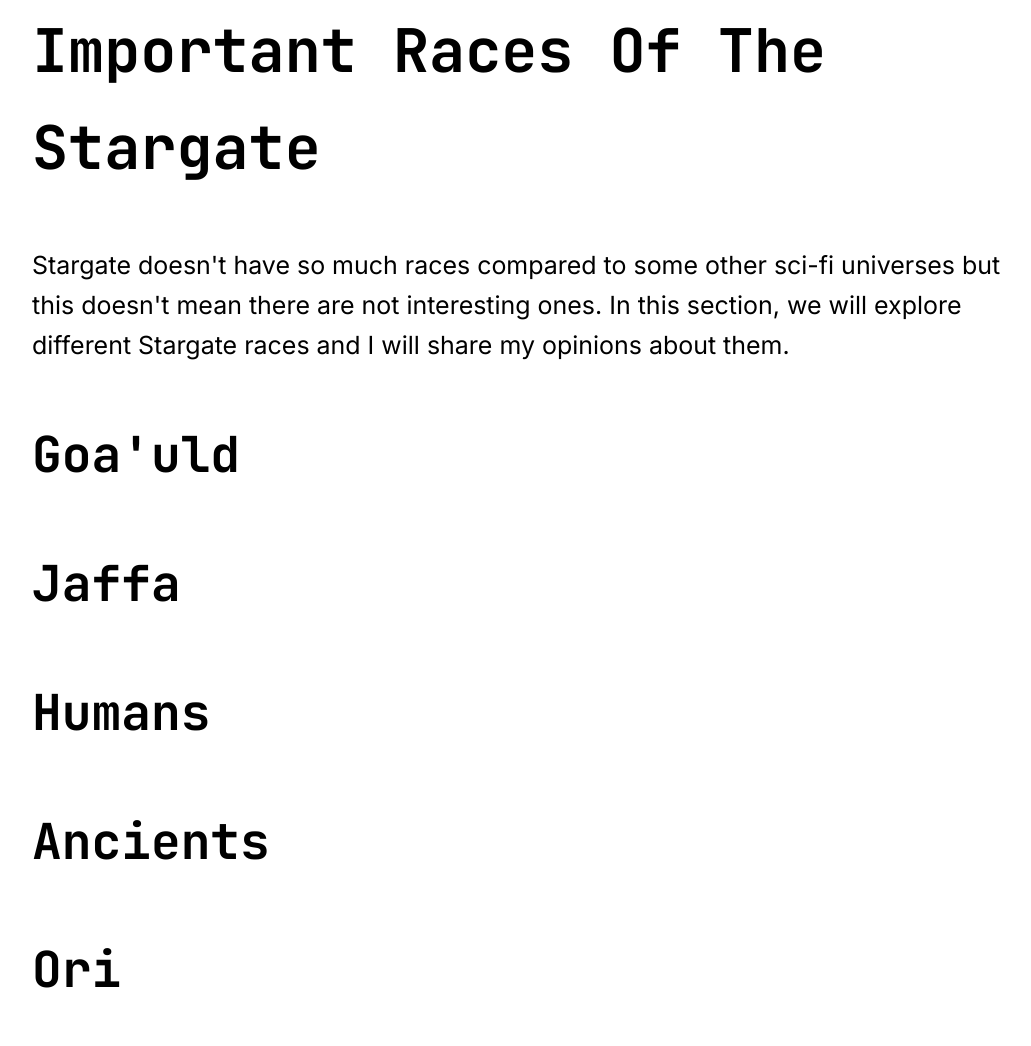
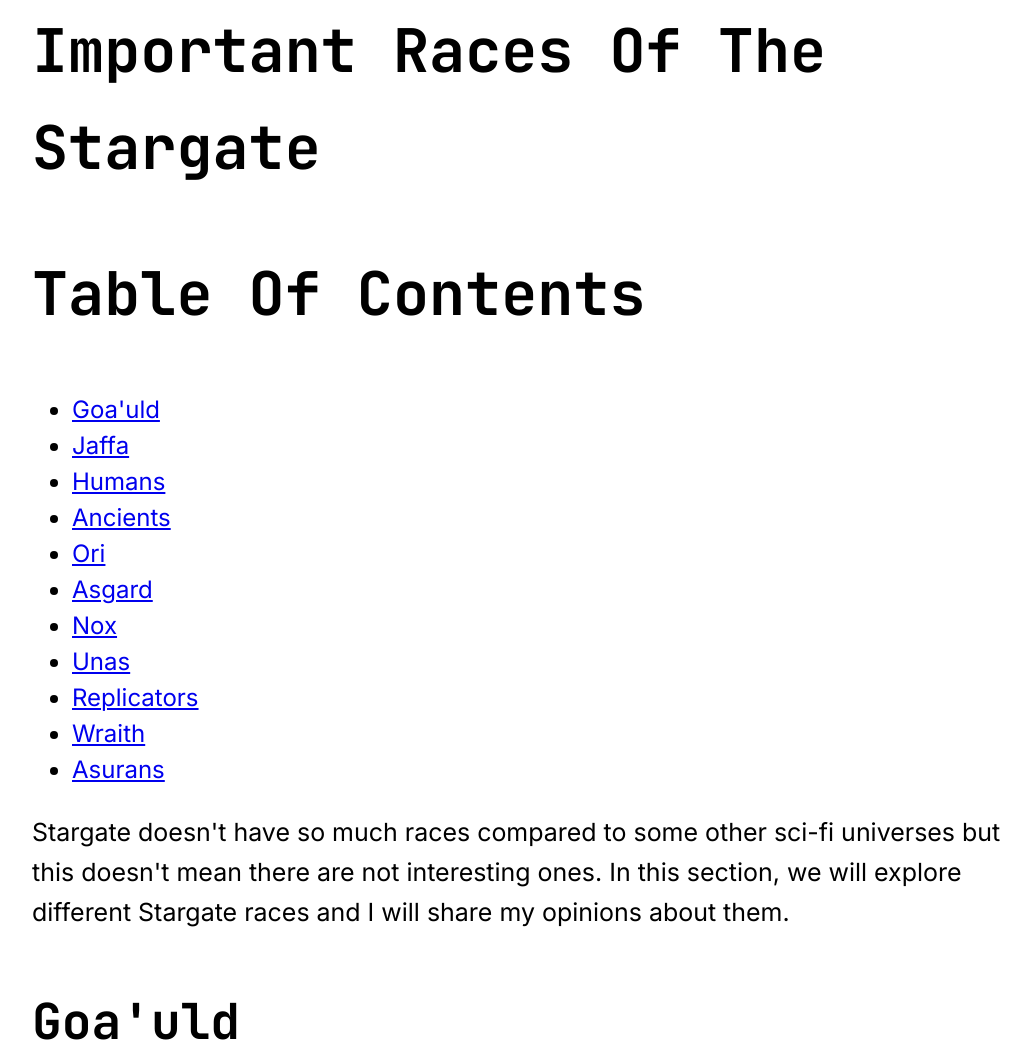
Before and after one commit to furkan0412/project-callisto, a plain HTML site: page index.html in a window 1280 px wide. Shown: the part 5392-6438 px from the top of the page, without its empty margins (116-1147 px from the left). Drawn offline with Linux system fonts and the light colour scheme.

Commit message:
Add table of contents for race section

```diff
--- a/index.html
+++ b/index.html
@@ -54,23 +54,36 @@
             <section class="races">
                 <h2>Important Races Of The Stargate</h2>
 
-                <div class="table-of-contents">
-
-                </div>
+                <nav>
+                    <h2>Table Of Contents</h2>
+                    <ul>
+                        <li><a href="#goauld">Goa'uld</a></li>
+                        <li><a href="#jaffa">Jaffa</a></li>
+                        <li><a href="#humans">Humans</a></li>
+                        <li><a href="#ancients">Ancients</a></li>
+                        <li><a href="#ori">Ori</a></li>
+                        <li><a href="#asgard">Asgard</a></li>
+                        <li><a href="#nox">Nox</a></li>
+                        <li><a href="#unas">Unas</a></li>
+                        <li><a href="#replicators">Replicators</a></li>
+                        <li><a href="#wraith">Wraith</a></li>
+                        <li><a href="#asurans">Asurans</a></li>
+                    </ul>
+                </nav>
 
                 <p>Stargate doesn't have so much races compared to some other sci-fi universes but this doesn't mean there are not interesting ones. In this section, we will explore different Stargate races and I will share my opinions about them.</p>
 
-                <h3>Goa'uld</h3>
-                <h3>Jaffa</h3>
-                <h3>Humans</h3>
-                <h3>Ancients</h3>
-                <h3>Ori</h3>
-                <h3>Asgard</h3>
-                <h3>Nox</h3>
-                <h3>Unas</h3>
-                <h3>Replicators</h3>
-                <h3>Wraith</h3>
-                <h3>Asurans</h3>
+                <h3 id="goauld">Goa'uld</h3>
+                <h3 id="jaffa">Jaffa</h3>
+                <h3 id="humans">Humans</h3>
+                <h3 id="ancients">Ancients</h3>
+                <h3 id="ori">Ori</h3>
+                <h3 id="asgard">Asgard</h3>
+                <h3 id="nox">Nox</h3>
+                <h3 id="unas">Unas</h3>
+                <h3 id="replicators">Replicators</h3>
+                <h3 id="wraith">Wraith</h3>
+                <h3 id="asurans">Asurans</h3>
 
             </section>
 
```
